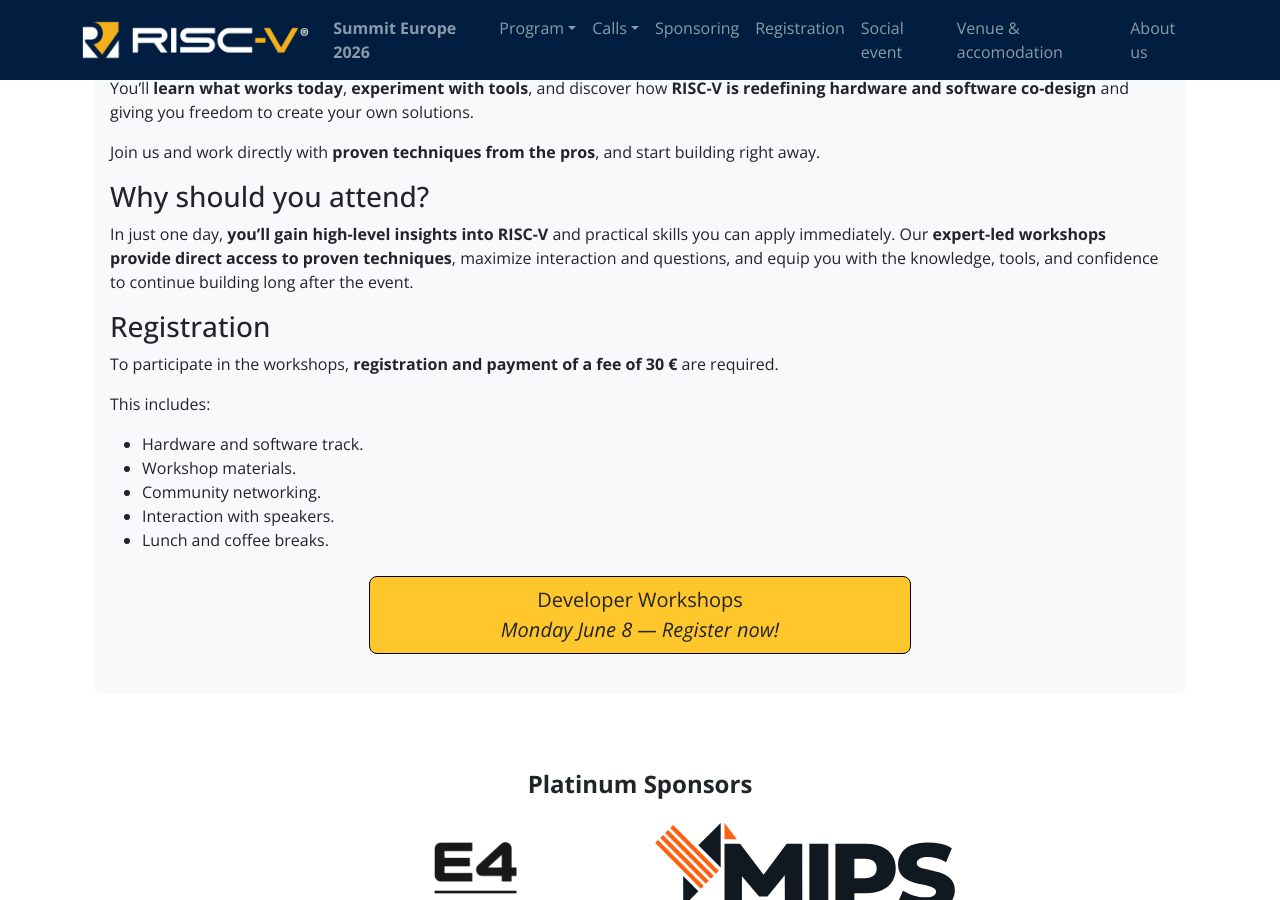
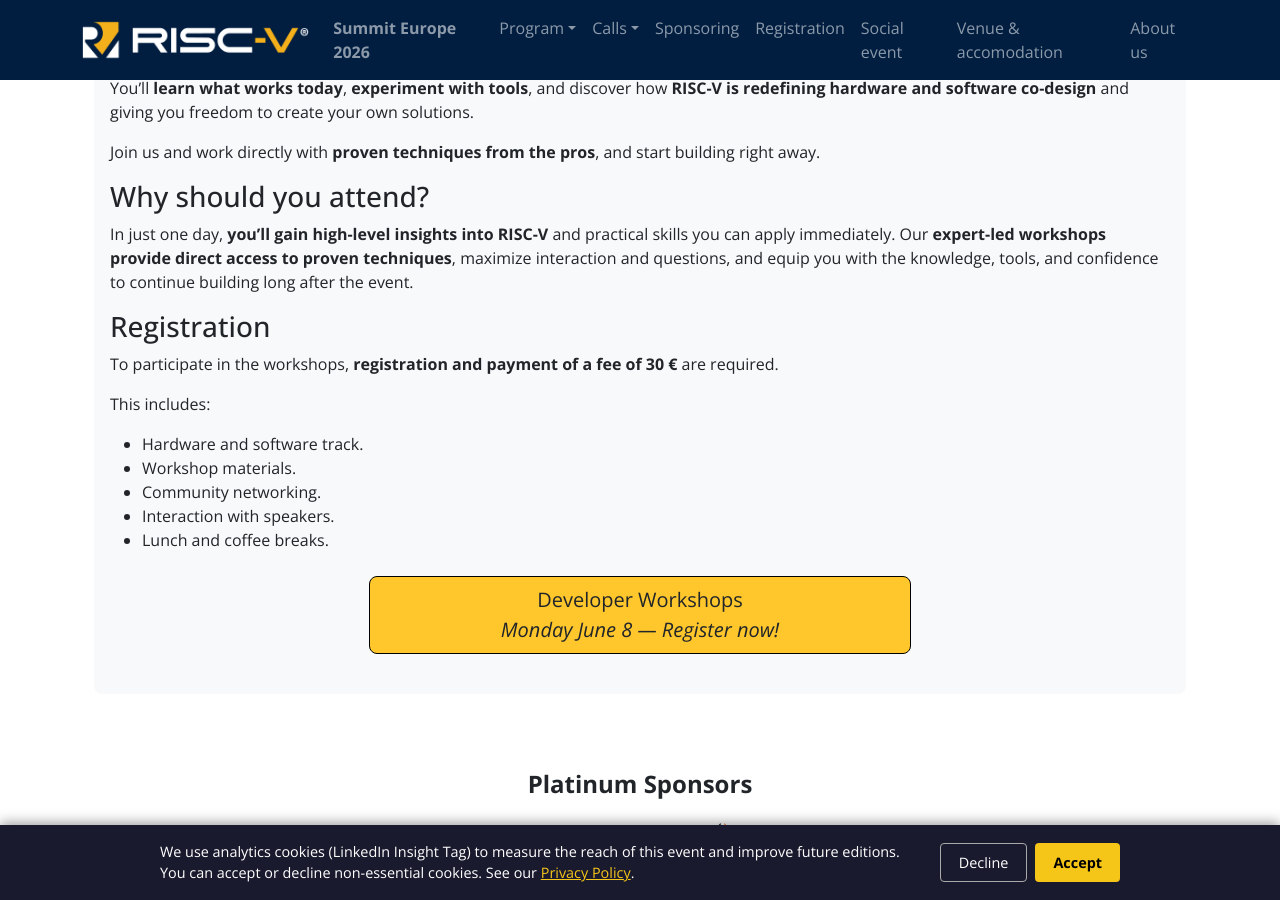
Before and after one commit to riscv-europe/summit-website-development, a Jekyll site: the page built from summit/2026/dev-workshops.md, in a window 1280 px wide and 900 px high, scrolled down 556 px. Built offline with Jekyll 4.4.1, drawn with Linux system fonts in a browser that asks for light colours.

Commit message:
Add Linkedin tracking as well as banner

```diff
--- a/_layouts/summit2026.html
+++ b/_layouts/summit2026.html
@@ -125,5 +125,55 @@
 
     <script src="/assets/js/bootstrap.bundle.min.js" integrity="sha384-C6RzsynM9kWDrMNeT87bh95OGNyZPhcTNXj1NW7RuBCsyN/o0jlpcV8Qyq46cDfL" crossorigin="anonymous"></script>
 
+    <!-- Cookie consent banner -->
+    <div id="cookie-banner" style="display:none; position:fixed; bottom:0; left:0; right:0; z-index:9999; background:#1a1a2e; color:#fff; padding:16px 24px; box-shadow:0 -2px 12px rgba(0,0,0,0.4);">
+      <div style="max-width:960px; margin:auto; display:flex; flex-wrap:wrap; align-items:center; gap:12px; justify-content:space-between;">
+        <p style="margin:0; font-size:0.9em; flex:1 1 300px;">
+          We use analytics cookies (LinkedIn Insight Tag) to measure the reach of this event and improve future editions.
+          You can accept or decline non-essential cookies. See our <a href="https://riscv.org/privacy-policy/" target="_blank" style="color:#f5c518;">Privacy Policy</a>.
+        </p>
+        <div style="display:flex; gap:8px; flex-shrink:0;">
+          <button id="cookie-decline" style="padding:8px 18px; border:1px solid #aaa; background:transparent; color:#fff; border-radius:4px; cursor:pointer; font-size:0.9em;">Decline</button>
+          <button id="cookie-accept"  style="padding:8px 18px; border:none; background:#f5c518; color:#000; border-radius:4px; cursor:pointer; font-size:0.9em; font-weight:bold;">Accept</button>
+        </div>
+      </div>
+    </div>
+
+    <script>
+      (function () {
+        var CONSENT_KEY = 'cookie_consent_v1';
+
+        function loadLinkedIn() {
+          _linkedin_partner_id = "8030538";
+          window._linkedin_data_partner_ids = window._linkedin_data_partner_ids || [];
+          window._linkedin_data_partner_ids.push(_linkedin_partner_id);
+          (function(l) {
+            if (!l) { window.lintrk = function(a,b){ window.lintrk.q.push([a,b]) }; window.lintrk.q = []; }
+            var s = document.getElementsByTagName("script")[0];
+            var b = document.createElement("script");
+            b.type = "text/javascript"; b.async = true;
+            b.src = "https://snap.licdn.com/li.lms-analytics/insight.min.js";
+            s.parentNode.insertBefore(b, s);
+          })(window.lintrk);
+        }
+
+        var consent = localStorage.getItem(CONSENT_KEY);
+        if (consent === 'accepted') {
+          loadLinkedIn();
+        } else if (consent === null) {
+          document.getElementById('cookie-banner').style.display = 'block';
+          document.getElementById('cookie-accept').addEventListener('click', function () {
+            localStorage.setItem(CONSENT_KEY, 'accepted');
+            document.getElementById('cookie-banner').style.display = 'none';
+            loadLinkedIn();
+          });
+          document.getElementById('cookie-decline').addEventListener('click', function () {
+            localStorage.setItem(CONSENT_KEY, 'declined');
+            document.getElementById('cookie-banner').style.display = 'none';
+          });
+        }
+      })();
+    </script>
+
   </body>
 </html>
```
